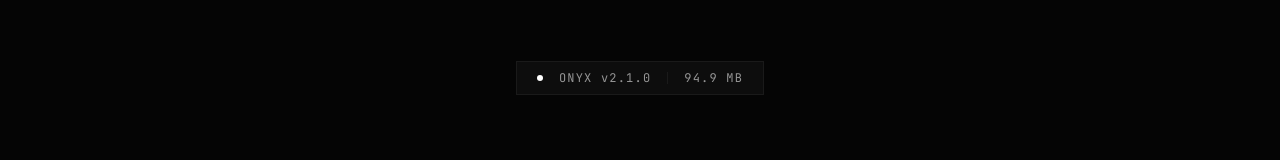
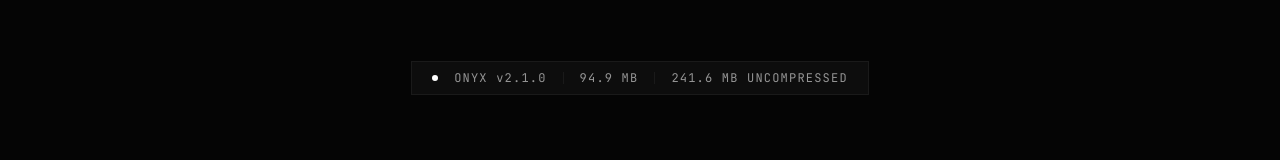
Before and after one commit to bleachfanjled/Onyx-Executor-1.0, a React (Vite) app: page /download in a window 1280 px wide. Shown: the part 280-440 px from the top of the page. Built offline with nearby package versions, Linux system fonts and the light colour scheme; no server answers.

Commit message:
Add decompressed size to download badge

```diff
--- a/src/pages/Download.jsx
+++ b/src/pages/Download.jsx
@@ -20,6 +20,7 @@ export default function DownloadPage() {
   }, []);
 
   const fileSize = release ? `${release.sizeMb} MB` : "94.9 MB";
+  const decompressedSize = "241.6 MB";
 
   const handleDownload = () => {
     if (downloading || done || !release) return;
@@ -87,6 +88,10 @@ export default function DownloadPage() {
             <div style={{ width: "1px", height: "12px", backgroundColor: "#1A1A1A" }} aria-hidden="true" />
             <span className="font-mono text-xs" style={{ color: "#959595", letterSpacing: "0.1em" }}>
               {fileSize}
+            </span>
+            <div style={{ width: "1px", height: "12px", backgroundColor: "#1A1A1A" }} aria-hidden="true" />
+            <span className="font-mono text-xs" style={{ color: "#959595", letterSpacing: "0.1em" }}>
+              {decompressedSize} UNCOMPRESSED
             </span>
           </div>
 
```
